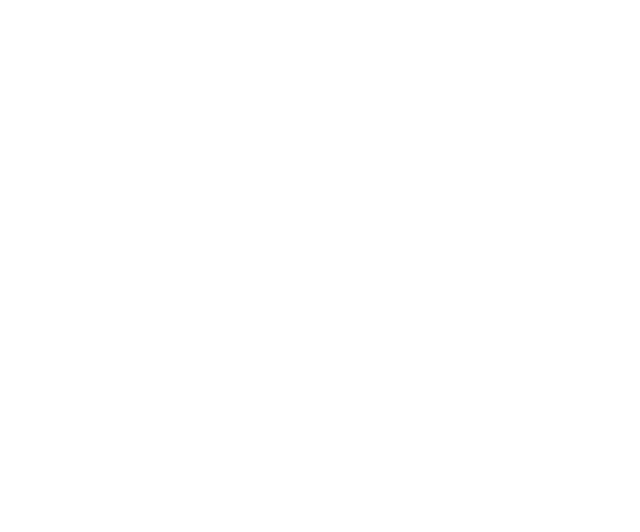
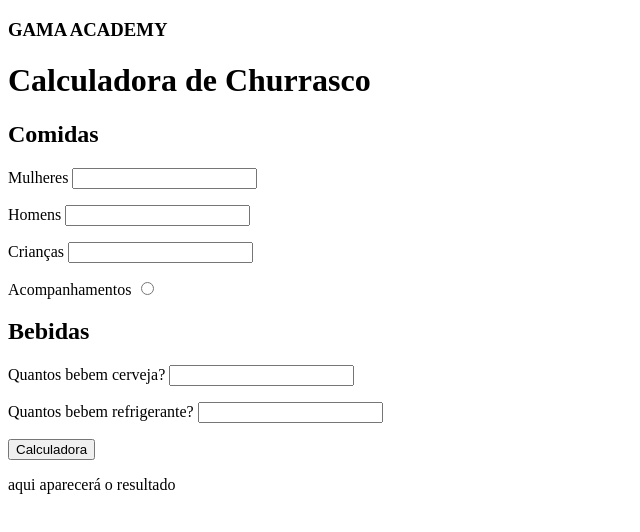
Before and after one commit to jefferson-ribeiro/HTML-CSS-GAMA, a plain HTML site: page AULA1/index.html in a window 1280 px wide. Shown: the whole page, without its empty margins (0-640 px from the left). Drawn offline with Linux system fonts and the light colour scheme.

Commit message:
Update index.html
atualizado para o desafio

```diff
--- a/AULA1/index.html
+++ b/AULA1/index.html
@@ -3,9 +3,42 @@
 <head>
     <meta charset="UTF-8">
     <meta name="viewport" content="width=device-width, initial-scale=1.0">
-    <title>Document</title>
+    <title>Calculadora de Churrasco</title>
+    <link rel="stylesheet" type="text/css" href="./style.css">
 </head>
 <body>
+    <header>
+        <div class="gama">
+            <h3>GAMA ACADEMY</h3>
+        </div>
+        <div>
+            <h1>Calculadora de Churrasco</h1>
+        </div>
+    </header>
+    <section>
+        <div>
+            <h2>Comidas</h2>
+            <p>Mulheres <input type="number" id="nMulheres"></p>
+            <p>Homens <input type="number" id="nHomens"></p>
+            <p>Crianças <input type="number" id="nCriancas"></p>
+        </div>
+        <div>
+            <p>Acompanhamentos <input type="radio" id="acomp"></p>
+        </div>
+        <div>
+            <h2>Bebidas </h2>
+            <p>Quantos bebem cerveja? <input type="number" id="nCerveja"></p>
+            <p>Quantos bebem refrigerante? <input type="number" id="nrefrigerante"></p>
+        </div>
+        <div id= calc>
+            <button type="button" onclick="calcular()" >Calculadora</button>
+        </div>
+    </section>
+    <footer>
+        <div id="res">
+             <p>aqui aparecerá o resultado</p>
+        </div>
+    </footer>
 
 </body>
 </html>
```
